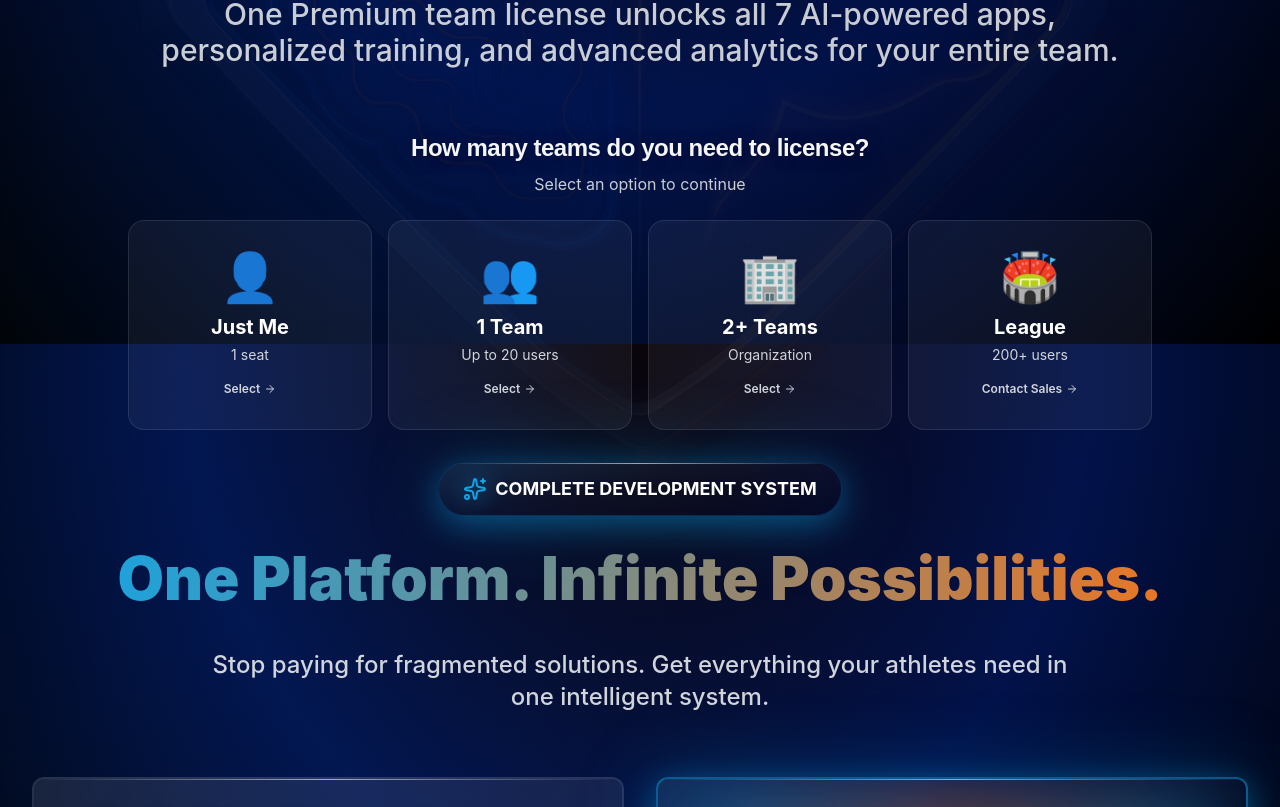
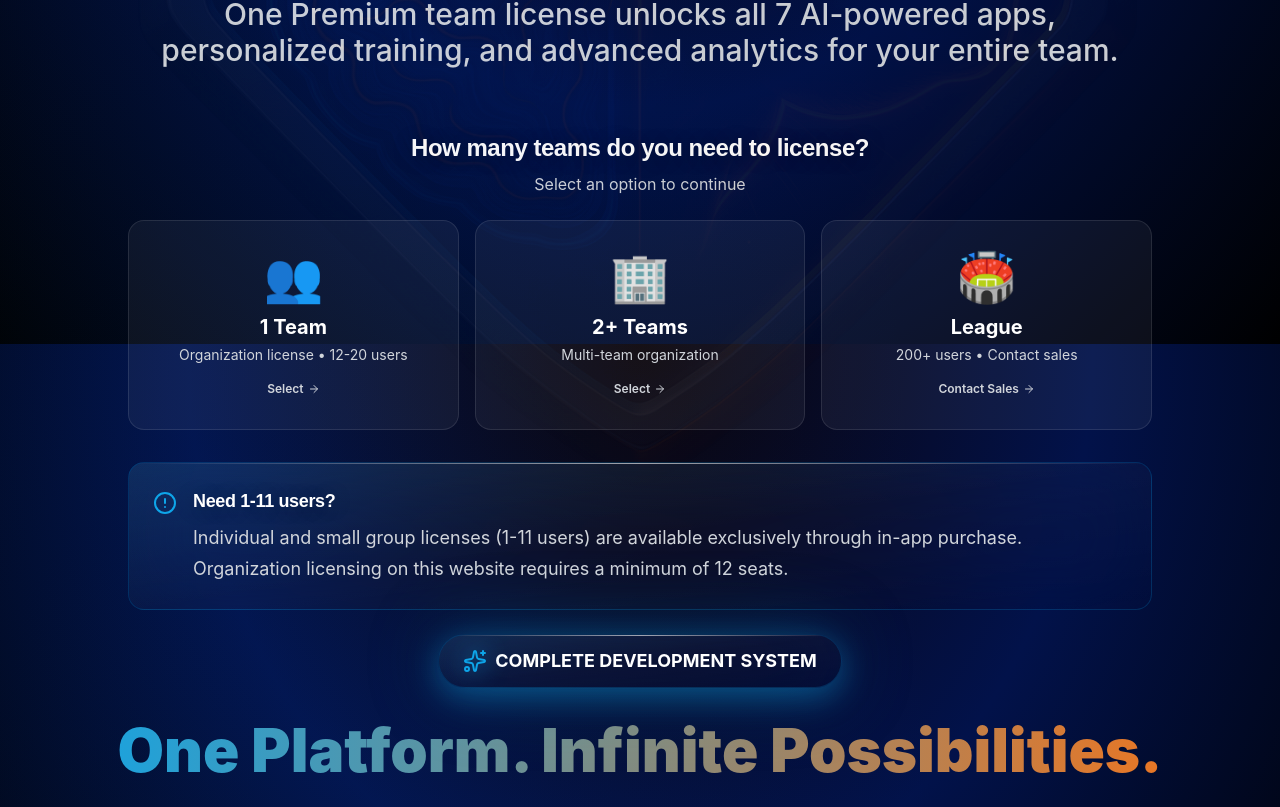
Before and after one commit to jbb1988/mandmwebsite, a Next.js app: page /team-licensing in a window 1280 px wide. Shown: the part 456-1263 px from the top of the page. Built offline with nearby package versions, Linux system fonts and the light colour scheme.

Commit message:
feat: Remove 'Just Me' option to comply with Apple IAP guidelines - enforce 12-seat minimum

```diff
--- a/src/app/team-licensing/page.tsx
+++ b/src/app/team-licensing/page.tsx
@@ -15,7 +15,7 @@ const MULTI_TEAM_NUDGE_THRESHOLD = 15;
 
 function TeamLicensingContent() {
   const searchParams = useSearchParams();
-  const [seatCount, setSeatCount] = useState(1);
+  const [seatCount, setSeatCount] = useState(12); // 12-seat minimum for organization licensing
   const [isLoading, setIsLoading] = useState(false);
   const [email, setEmail] = useState('');
   const [showCanceledMessage, setShowCanceledMessage] = useState(false);
@@ -36,8 +36,8 @@ function TeamLicensingContent() {
     campaign?: string;
   }>({});
 
-  // Team mode selection: 'individual' | 'single' | 'multi' | null
-  const [teamMode, setTeamMode] = useState<'individual' | 'single' | 'multi' | null>(null);
+  // Team mode selection: 'single' | 'multi' | null (no 'individual' - Apple IAP only)
+  const [teamMode, setTeamMode] = useState<'single' | 'multi' | null>(null);
 
   // Multi-team organization state
   const [isMultiTeamOrg, setIsMultiTeamOrg] = useState(false);
@@ -346,30 +346,7 @@ function TeamLicensingContent() {
           Select an option to continue
         </p>
 
-        <div className="grid grid-cols-2 md:grid-cols-4 gap-4">
-          {/* Just Me */}
-          <button
-            onClick={() => {
-              setTeamMode('individual');
-              setSeatCount(1); // Individual = 1 seat
-            }}
-            className={`group relative p-6 md:p-8 rounded-2xl cursor-pointer transition-all duration-300 text-center
-              hover:scale-105 hover:-translate-y-1
-              ${teamMode === 'individual'
-                ? 'ring-2 ring-neon-cortex-blue bg-neon-cortex-blue/20 shadow-[0_0_30px_rgba(14,165,233,0.4)]'
-                : 'bg-white/5 hover:bg-white/10 border border-white/10 hover:border-white/30 hover:shadow-lg'
-              }`}
-          >
-            <div className="text-4xl md:text-5xl mb-3">👤</div>
-            <div className="font-bold text-lg md:text-xl mb-1">Just Me</div>
-            <div className="text-sm text-text-secondary mb-4">1 seat</div>
-            <div className={`text-xs font-semibold flex items-center justify-center gap-1 transition-colors ${
-              teamMode === 'individual' ? 'text-neon-cortex-blue' : 'text-text-secondary group-hover:text-neon-cortex-blue'
-            }`}>
-              {teamMode === 'individual' ? 'Selected' : 'Select'} <ArrowRight className="w-3 h-3" />
-            </div>
-          </button>
-
+        <div className="grid grid-cols-1 md:grid-cols-3 gap-4">
           {/* 1 Team */}
           <button
             onClick={() => setTeamMode('single')}
@@ -382,7 +359,7 @@ function TeamLicensingContent() {
           >
             <div className="text-4xl md:text-5xl mb-3">👥</div>
             <div className="font-bold text-lg md:text-xl mb-1">1 Team</div>
-            <div className="text-sm text-text-secondary mb-4">Up to 20 users</div>
+            <div className="text-sm text-text-secondary mb-4">Organization license • 12-20 users</div>
             <div className={`text-xs font-semibold flex items-center justify-center gap-1 transition-colors ${
               teamMode === 'single' ? 'text-solar-surge-orange' : 'text-text-secondary group-hover:text-solar-surge-orange'
             }`}>
@@ -413,7 +390,7 @@ function TeamLicensingContent() {
           >
             <div className="text-4xl md:text-5xl mb-3">🏢</div>
             <div className="font-bold text-lg md:text-xl mb-1">2+ Teams</div>
-            <div className="text-sm text-text-secondary mb-4">Organization</div>
+            <div className="text-sm text-text-secondary mb-4">Multi-team organization</div>
             <div className={`text-xs font-semibold flex items-center justify-center gap-1 transition-colors ${
               teamMode === 'multi' ? 'text-purple-400' : 'text-text-secondary group-hover:text-purple-400'
             }`}>
@@ -430,7 +407,7 @@ function TeamLicensingContent() {
           >
             <div className="text-4xl md:text-5xl mb-3">🏟️</div>
             <div className="font-bold text-lg md:text-xl mb-1">League</div>
-            <div className="text-sm text-text-secondary mb-4">200+ users</div>
+            <div className="text-sm text-text-secondary mb-4">200+ users • Contact sales</div>
             <div className="text-xs font-semibold flex items-center justify-center gap-1 text-text-secondary group-hover:text-emerald-400 transition-colors">
               Contact Sales <ArrowRight className="w-3 h-3" />
             </div>
@@ -438,20 +415,20 @@ function TeamLicensingContent() {
         </div>
       </div>
 
-      {/* Individual Mode - Set seat count to 1 and show checkout */}
-      {teamMode === 'individual' && (
-        <div className="max-w-5xl mx-auto mb-6">
-          <LiquidGlass variant="blue" glow={true} className="p-6 text-center">
-            <div className="flex items-center justify-center gap-3 mb-2">
-              <Check className="w-6 h-6 text-neon-cortex-green" />
-              <span className="text-lg font-bold">Individual Premium License</span>
+      {/* 1-11 User Warning Message */}
+      <div className="max-w-5xl mx-auto mb-6">
+        <LiquidGlass variant="blue" rounded="2xl" className="p-6">
+          <div className="flex items-start gap-4">
+            <AlertCircle className="w-6 h-6 text-neon-cortex-blue flex-shrink-0 mt-1" />
+            <div>
+              <h3 className="text-lg font-bold mb-2">Need 1-11 users?</h3>
+              <p className="text-text-secondary">
+                Individual and small group licenses (1-11 users) are available exclusively through in-app purchase. Organization licensing on this website requires a minimum of 12 seats.
+              </p>
             </div>
-            <p className="text-text-secondary text-sm">
-              1 seat for personal use • Full Premium access for 6 months
-            </p>
-          </LiquidGlass>
-        </div>
-      )}
+          </div>
+        </LiquidGlass>
+      </div>
 
       {/* Multi-Team Organization Details - Only show when 2+ teams selected */}
       {teamMode === 'multi' && (
@@ -695,16 +672,14 @@ function TeamLicensingContent() {
         )}
 
       {/* Seat Calculator Section - Only show when team mode selected */}
-      {(teamMode === 'individual' || teamMode === 'single' || teamMode === 'multi') && (
+      {(teamMode === 'single' || teamMode === 'multi') && (
       <div className="max-w-5xl mx-auto mb-32">
         {/* Best Value Badge - Above Card */}
         <div className="flex justify-center mb-6">
           <div className="px-6 py-2 bg-gradient-to-r from-neon-cortex-blue to-solar-surge-orange rounded-full text-sm font-bold shadow-lg">
-            {teamMode === 'individual'
-              ? '🎯 INDIVIDUAL PREMIUM'
-              : isMultiTeamOrg
-                ? `🏆 ${numberOfTeams} TEAMS - ORGANIZATION PRICING`
-                : '🏆 BEST VALUE FOR TEAMS'}
+            {isMultiTeamOrg
+              ? `🏆 ${numberOfTeams} TEAMS - ORGANIZATION PRICING`
+              : '🏆 BEST VALUE FOR TEAMS'}
           </div>
         </div>
 
@@ -712,38 +687,33 @@ function TeamLicensingContent() {
           <div className="max-w-xl mx-auto">
               <div className="flex items-center gap-3 mb-6">
                 <Calculator className="w-8 h-8 text-solar-surge-orange" />
-                <h2 className="text-3xl font-black">{teamMode === 'individual' ? 'Your License' : 'Team Size'}</h2>
+                <h2 className="text-3xl font-black">Team Size</h2>
               </div>
 
               {/* User Count Slider */}
               <div className="mb-8">
                 <div className="flex items-center justify-between mb-4">
                   <label className="text-lg font-semibold">Number of Users</label>
-                  {teamMode === 'individual' ? (
-                    // Fixed 1 seat for individual
-                    <span className="w-20 h-10 flex items-center justify-center text-2xl font-black bg-neon-cortex-blue/20 border border-neon-cortex-blue/40 rounded-lg text-neon-cortex-blue">
-                      1
-                    </span>
-                  ) : isMultiTeamOrg ? (
+                  {isMultiTeamOrg ? (
                     // Display-only when multi-team is active
                     <span className="w-20 h-10 flex items-center justify-center text-2xl font-black bg-white/10 border border-purple-500/40 rounded-lg text-purple-300">
                       {seatCount}
                     </span>
                   ) : (
-                    // Interactive controls when NOT multi-team (capped at 20)
+                    // Interactive controls when NOT multi-team (12-20 seat minimum)
                     <div className="flex items-center gap-3">
                       <button
-                        onClick={() => setSeatCount(Math.max(1, seatCount - 1))}
+                        onClick={() => setSeatCount(Math.max(12, seatCount - 1))}
                         className="w-10 h-10 rounded-lg bg-white/10 hover:bg-white/20 transition-colors flex items-center justify-center font-bold"
                       >
                         -
                       </button>
                       <input
                         type="number"
-                        min="1"
+                        min="12"
                         max={MAX_SINGLE_TEAM_SEATS}
                         value={seatCount}
-                        onChange={(e) => setSeatCount(Math.max(1, Math.min(MAX_SINGLE_TEAM_SEATS, parseInt(e.target.value) || 1)))}
+                        onChange={(e) => setSeatCount(Math.max(12, Math.min(MAX_SINGLE_TEAM_SEATS, parseInt(e.target.value) || 12)))}
                         className="w-20 h-10 text-center text-2xl font-black bg-white/10 border border-white/20 rounded-lg focus:border-solar-surge-orange focus:outline-none"
                       />
                       <button
@@ -760,22 +730,18 @@ function TeamLicensingContent() {
                 {teamMode === 'single' && !isMultiTeamOrg && (
                   <input
                     type="range"
-                    min="1"
+                    min="12"
                     max={MAX_SINGLE_TEAM_SEATS}
                     value={seatCount}
                     onChange={(e) => setSeatCount(parseInt(e.target.value))}
                     className="w-full h-2 bg-white/20 rounded-lg appearance-none cursor-pointer"
                     style={{
-                      background: `linear-gradient(to right, #F97316 0%, #F97316 ${((seatCount - 1) / (MAX_SINGLE_TEAM_SEATS - 1)) * 100}%, rgba(255,255,255,0.2) ${((seatCount - 1) / (MAX_SINGLE_TEAM_SEATS - 1)) * 100}%, rgba(255,255,255,0.2) 100%)`
+                      background: `linear-gradient(to right, #F97316 0%, #F97316 ${((seatCount - 12) / (MAX_SINGLE_TEAM_SEATS - 12)) * 100}%, rgba(255,255,255,0.2) ${((seatCount - 12) / (MAX_SINGLE_TEAM_SEATS - 12)) * 100}%, rgba(255,255,255,0.2) 100%)`
                     }}
                   />
                 )}
 
-                {teamMode === 'individual' ? (
-                  <p className="text-xs text-text-secondary mt-2">
-                    Personal Premium access for 6 months
-                  </p>
-                ) : isMultiTeamOrg ? (
+                {isMultiTeamOrg ? (
                   <div className="mt-4 p-4 rounded-lg bg-purple-500/10 border border-purple-500/30">
                     <div className="flex items-center gap-2 text-purple-300 text-sm font-semibold mb-1">
                       <Info className="w-4 h-4" />
```
